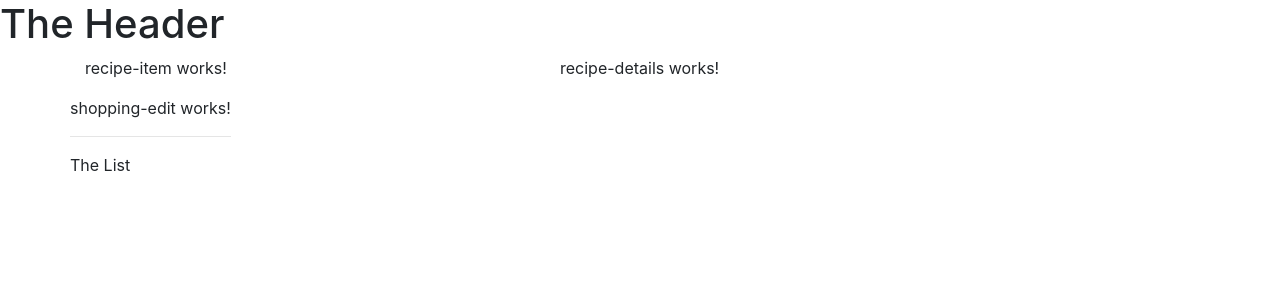
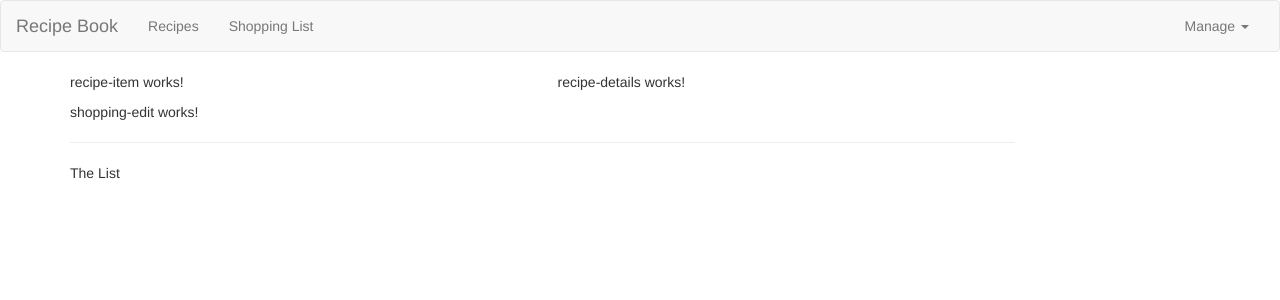
Before and after one commit to samme4life/Angular6, an Angular app in the folder ng6-complete-guide/: page / in a window 1280 px wide. Shown: the top 300 px of the page. Built offline with nearby package versions, Linux system fonts and the light colour scheme.

Commit message:
Added Navigation Bar to the header Lowered Bootstrap V from 4 to 3 since "collapse navbar-collapse" didn't work

```diff
--- a/ng6-complete-guide/package.json
+++ b/ng6-complete-guide/package.json
@@ -20,7 +20,7 @@
     "@angular/platform-browser": "^6.1.0",
     "@angular/platform-browser-dynamic": "^6.1.0",
     "@angular/router": "^6.1.0",
-    "bootstrap": "^4.1.3",
+    "bootstrap": "^3.3.7",
     "core-js": "^2.5.4",
     "rxjs": "^6.0.0",
     "zone.js": "~0.8.26"
--- a/ng6-complete-guide/src/app/header/header.component.html
+++ b/ng6-complete-guide/src/app/header/header.component.html
@@ -1 +1,23 @@
-<h1>The Header</h1>
+<nav class="navbar navbar-default">
+  <div class="container-fluid">
+    <div class="navbar-header">
+      <a href="#" class="navbar-brand">Recipe Book</a>
+    </div>
+
+    <div class="collapse navbar-collapse">
+      <ul class="nav navbar-nav">
+        <li><a href="#">Recipes</a></li>
+        <li><a href="#">Shopping List</a></li>
+      </ul>
+      <ul class="nav navbar-nav navbar-right">
+        <li class="dropdown">
+          <a href="#" class="dropdown-toggle" role="button">Manage <span class="caret"></span></a>
+          <ul class="dropdown-menu">
+            <li><a href="#">Save Data</a></li>
+            <li><a href="#">Fetch Data</a></li>
+          </ul>
+        </li>
+      </ul>
+    </div>
+  </div>
+</nav>
```
Also changed, not shown: 1 other file (tests, documents, lock files or other folders).
